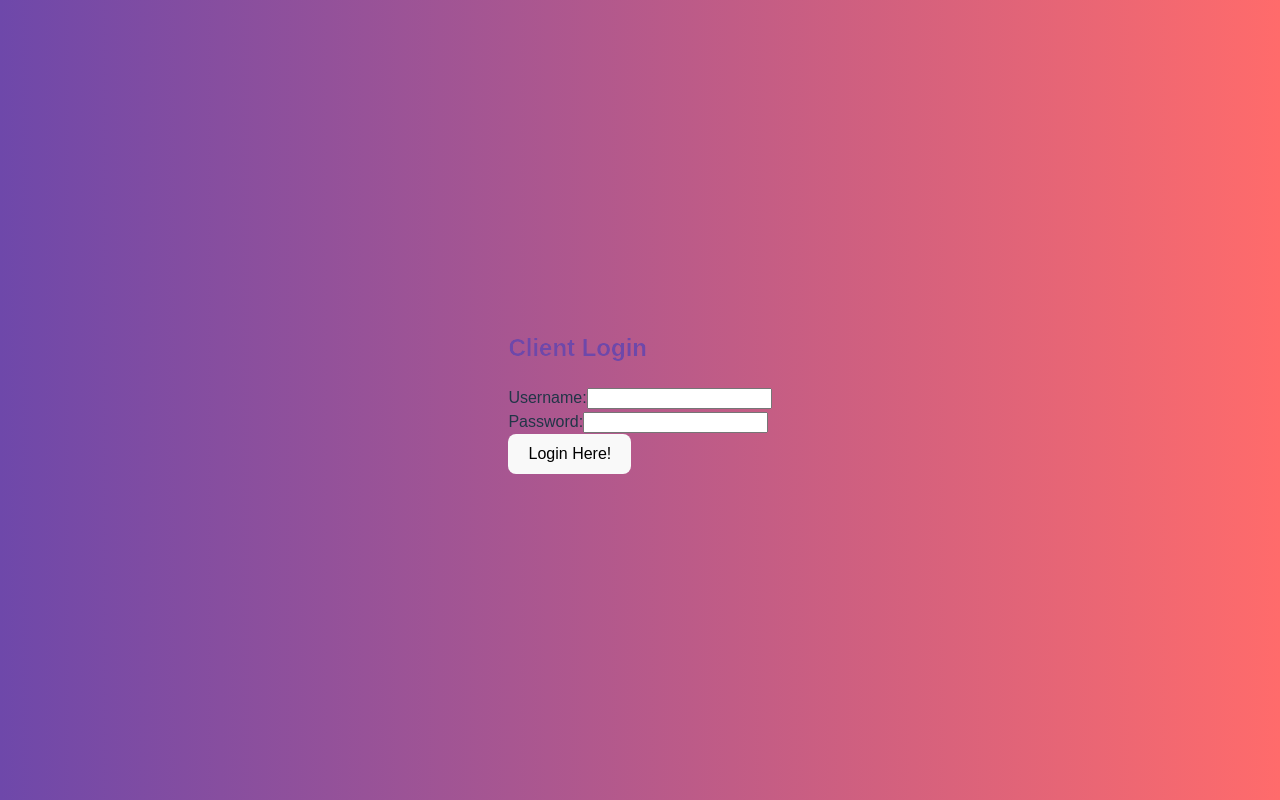
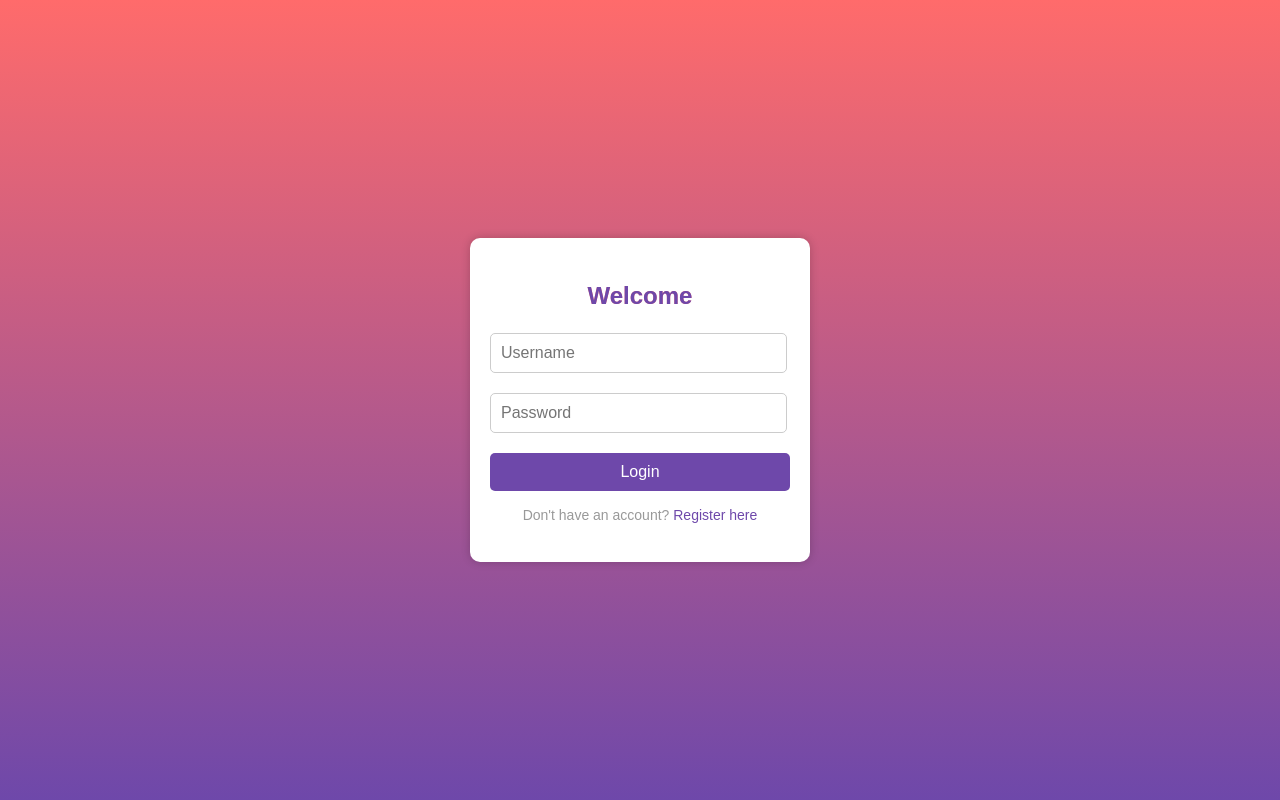
Before and after one commit to BaqirSalim/Fuel-Quote-Prediction-Platform, a React (Vite) app in the folder cosc_4353_project/: page /login in a window 1280 px wide. Built offline with nearby package versions, Linux system fonts and the light colour scheme.

Commit message:
transfer home  changes to login.jsx
title

```diff
--- a/cosc_4353_project/src/routes/login.jsx
+++ b/cosc_4353_project/src/routes/login.jsx
@@ -1,5 +1,6 @@
 import { useState } from "react";
 import { useNavigate } from "react-router-dom";
+import "../styles/root.css"
 
 export default function Login(){
     const [username, setUsername] = useState('')
@@ -20,26 +21,31 @@ export default function Login(){
     }
 
     return (
-        <div>
-            <h2>Client Login</h2>
+        <div className="container">
+            <div className="box">
+                <h2>Welcome</h2>
                 <form onSubmit={handleSubmit}>
-                <label htmlFor="log-username">Username:</label>
+                    <div className="textbox">
                         <input
                             type="text"
-                id="log-username"
+                            placeholder="Username"
                             value={username}
                             onChange={(e) => setUsername(e.target.value)}
-                /><br/>
-                <label htmlFor="log-password">Password:</label>
+                        />
+                    </div>
+                    <div className="textbox">
                         <input
                             type="password"
-                id="log-password"
+                            placeholder="Password"
                             value={password}
                             onChange={(e) => setPassword(e.target.value)}
-                /><br/>
-                <button>Login Here!</button>
+                        />
+                    </div>
+                    <input type="submit" className="loginButton" value="Login" />
                 </form>
+                <p className="registerText">Don't have an account? <a href="/register">Register here</a></p>
                 <p>{error}</p>
+            </div>
         </div>
     );
 }
--- a/cosc_4353_project/src/styles/root.css
+++ b/cosc_4353_project/src/styles/root.css
@@ -2,7 +2,7 @@ body {
     margin: 0;
     padding: 0;
     font-family: Arial, sans-serif;
-    background: linear-gradient(to right, #6E48AA, #FF6B6B);
+    background: linear-gradient(to top, #6E48AA, #FF6B6B);
     height: 100vh;
     display: flex;
     justify-content: center;
```
Lines whose indentation alone changed are shown as unchanged.
